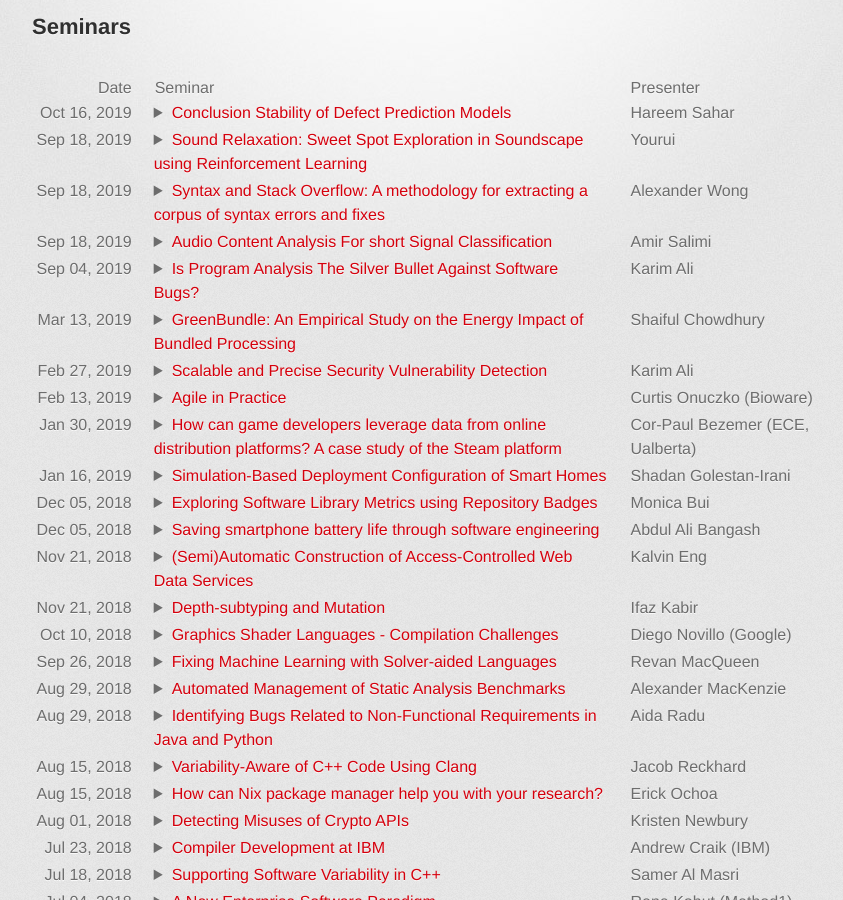
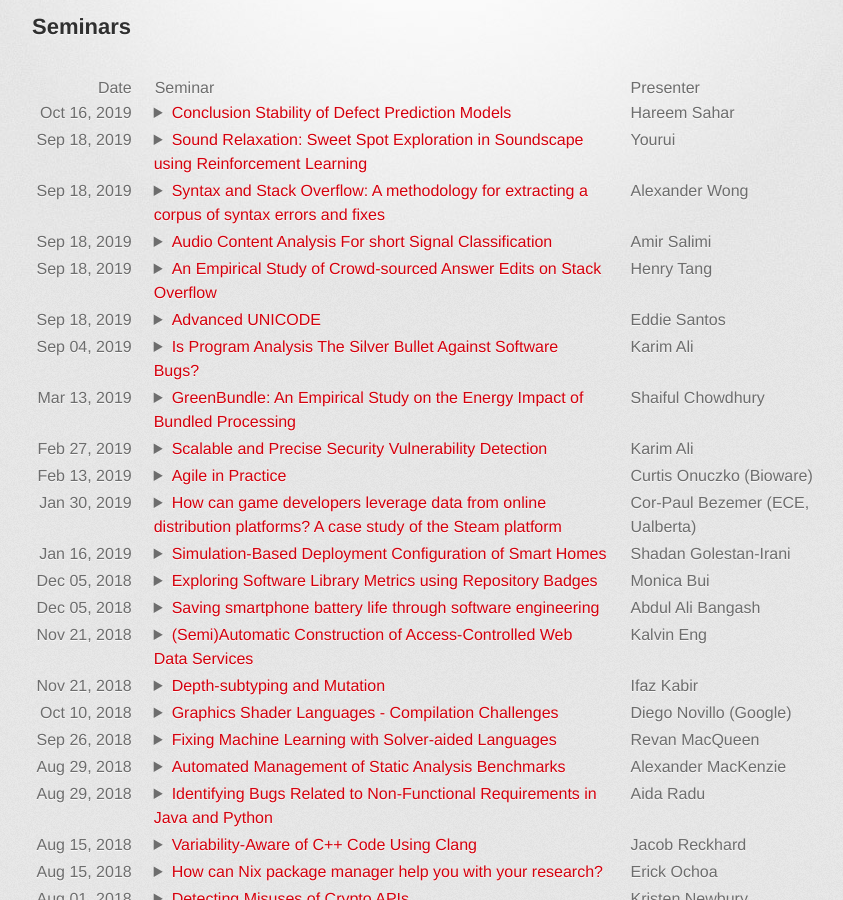
Before and after one commit to plse-seminar/plse-seminar.github.io, a Jekyll site: the page built from index.md, in a window 1280 px wide and 900 px high, scrolled down 295 px. Shown: the whole window, without its empty margins (210-1053 px from the left). Built offline with Jekyll 4.4.1, drawn with Linux system fonts in a browser that asks for light colours; some web fonts are replaced.

Commit message:
Update talks.yml

```diff
--- a/_data/talks.yml
+++ b/_data/talks.yml
@@ -1,3 +1,19 @@
+
+
+- id: eddie-unnicode
+  title: "Advanced UNICODE"
+  presenter: Eddie Santos
+  date: 2019-09-18 12:00:00
+  abstract: "Unicode is a ubiquitous computing standard. From the world wide web, your favourite programming language’s string type, to the very abstract you are reading right now, Unicode is the most widespread standard used to represent and transmit text. Yet, as computing scientists, we often skip the lesson of what Unicode actually is, and how to use it appropriately. This talk introduces the scope of the Unicode standard, explains what a code point is, demystifies the difference between Unicode and UTF-8, and gives some practical tips for working with multilingual text."
+
+
+- id: henry-msr
+  title: "An Empirical Study of Crowd-sourced Answer Edits on Stack Overflow"
+  presenter: Henry Tang
+  date: 2019-09-18 12:00:00
+  abstract: "Comments on Stack Overflow provide an effective way for developers to point out problems with existing answers, alternative solutions, or warnings about pitfalls. Given its crowd-sourced nature, answers are often updated to incorporate the suggestions in these comments. In addition to shedding light on the kind of issues the community points out in the posted answers, matching comments to their corresponding edits can also provide valuable data to build code recommender systems. In this paper, we investigate the nature of comment-edit pairs on SO and their potential to be used for future recommender systems. We first design a technique to extract related comment-edit pairs and then qualitatively and quantitatively investigate the nature of these pairs. Our results show that there are 5 distinct categories a comment causing an edit belongs to. Examples of such categories are comments that mention an error in the answer such as exceptions raised when running the code, or comments that mention improvements such as conforming to best practices."
+
+
 - id: hareeme-empirical
   title: "Conclusion Stability of Defect Prediction Models"
   presenter: Hareem Sahar
```
